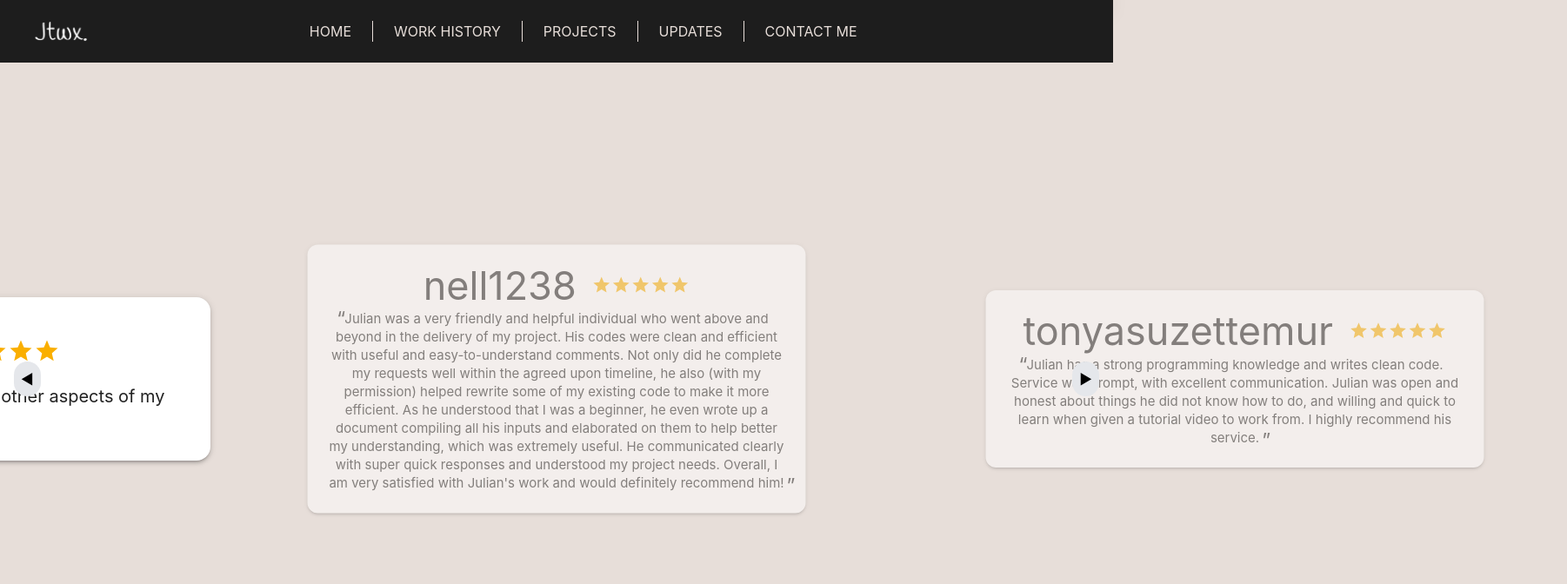
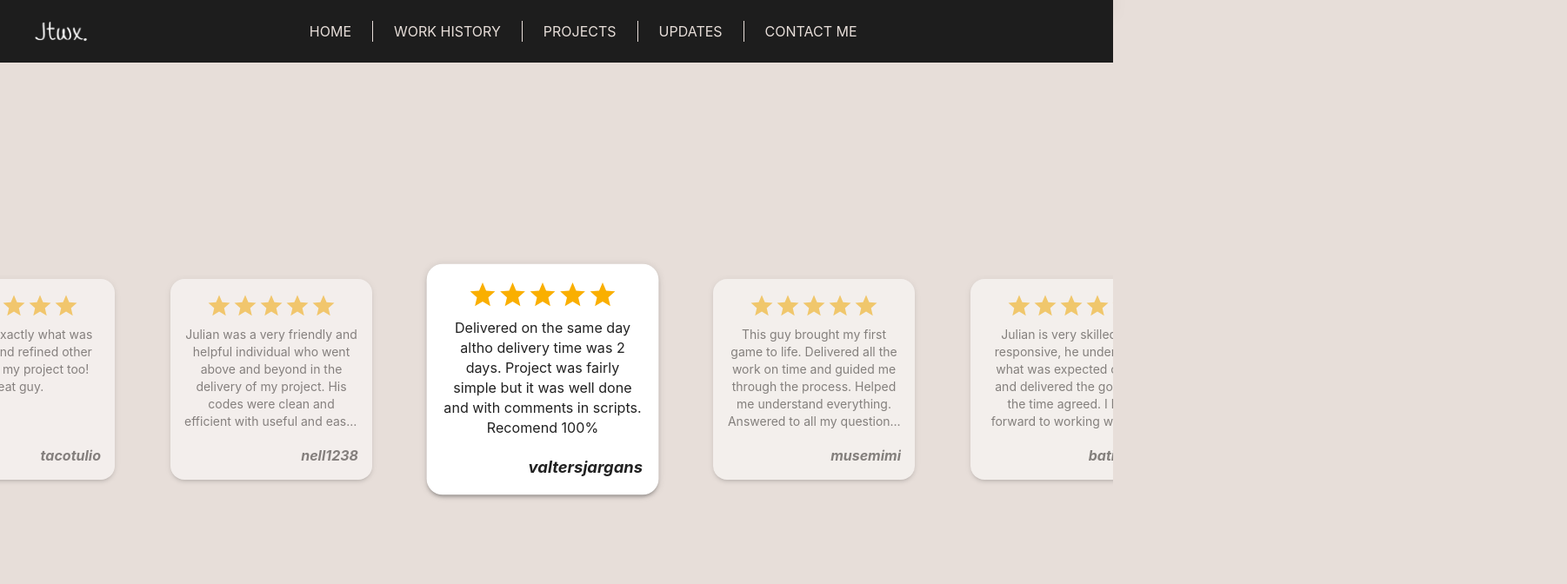
Before and after one commit to juliantwx/Devsite, a React (Create React App) app in the folder frontend/: page /home in a window 1280 px wide. Shown: the top 672 px of the page at 87% size, 1802 px wide, since content can reach past the window. Built offline with nearby package versions, Linux system fonts and the light colour scheme; a web font is replaced by a local one.

Commit message:
Redid carousel component using Embla Carousel library, Updated Review component

```diff
--- a/frontend/package.json
+++ b/frontend/package.json
@@ -9,6 +9,8 @@
     "@testing-library/jest-dom": "^5.17.0",
     "@testing-library/react": "^13.4.0",
     "@testing-library/user-event": "^13.5.0",
+    "embla-carousel-autoplay": "^8.5.1",
+    "embla-carousel-react": "^8.5.1",
     "next-themes": "^0.4.3",
     "react": "^18.3.1",
     "react-dom": "^18.3.1",
--- a/frontend/src/components/Carousel.jsx
+++ b/frontend/src/components/Carousel.jsx
@@ -1,63 +1,38 @@
-import React, { useState } from "react";
+import React, { useState, useEffect } from "react";
+import useEmblaCarousel from "embla-carousel-react";
+import Autoplay from "embla-carousel-autoplay";
 
-const Carousel = ({ items }) => {
+function Carousel({ items }) {
+  const [emblaRef, emblaApi] = useEmblaCarousel({ loop: true }, [
+    Autoplay({ delay: 2000 }),
+  ]);
   const [currentIndex, setCurrentIndex] = useState(0);
 
-  const nextSlide = () => {
-    setCurrentIndex((prevIndex) => (prevIndex + 1) % items.length);
-  };
-
-  const prevSlide = () => {
-    setCurrentIndex((prevIndex) =>
-      prevIndex === 0 ? items.length - 1 : prevIndex - 1
-    );
-  };
+  useEffect(() => {
+    if (!emblaApi) return;
+    function onSelect() {
+      setCurrentIndex(emblaApi.selectedScrollSnap());
+    }
+    emblaApi.on("select", onSelect);
+    onSelect();
+  }, [emblaApi]);
 
   return (
-    <div className="relative flex items-center justify-center w-full">
-      {/* Items */}
-      <div className="flex gap-4 items-center">
-        {items.map((item, index) => {
-          // Determine the position relative to the currentIndex
-          const isCurrent = index === currentIndex;
-          const isLeft =
-            index === (currentIndex - 1 + items.length) % items.length;
-          const isRight = index === (currentIndex + 1) % items.length;
-
-          return (
-            <div
-              key={index}
-              className={`transition-all duration-500 ${
-                isCurrent
-                  ? "scale-100 opacity-100 z-10"
-                  : isLeft || isRight
-                  ? "scale-75 opacity-50 z-5"
-                  : "hidden"
-              }`}
-            >
-              <div className="flex items-center justify-center">{item}</div>
-            </div>
-          );
-        })}
+    <div ref={emblaRef} className="overflow-hidden w-full">
+      <div className="flex">
+        {items.map((item, index) => (
+          <div
+            key={index}
+            className={`flex justify-center transition-opacity duration-500 ${
+              index === currentIndex ? "opacity-100 mx-4" : "opacity-50"
+            }`}
+          >
+            {React.cloneElement(item, { isFocused: index === currentIndex })}
+          </div>
+        ))}
       </div>
-
-      {/* Left Button */}
-      <button
-        className="absolute left-4 z-10 bg-gray-200 p-2 rounded-full hover:bg-gray-300"
-        onClick={prevSlide}
-      >
-        &#9664; {/* Left Arrow */}
-      </button>
-
-      {/* Right Button */}
-      <button
-        className="absolute right-4 z-10 bg-gray-200 p-2 rounded-full hover:bg-gray-300"
-        onClick={nextSlide}
-      >
-        &#9654; {/* Right Arrow */}
-      </button>
     </div>
   );
-};
+}
 
 export default Carousel;
--- a/frontend/src/components/Review.jsx
+++ b/frontend/src/components/Review.jsx
@@ -1,27 +1,35 @@
 import React from "react";
 import { Stack, Rating, Paper } from "@mui/material";
 
-function Review({ name, rating, message }) {
+function Review({ name, rating, message, isFocused }) {
   return (
-    <Paper elevation={3} sx={{ borderRadius: "16px", padding: 4 }}>
-      <Stack className="w-[400px] sm:w-[700px]" gap={1} alignItems="center">
-        {/* Reviewer's name and rating */}
-        <Stack direction="row" gap={3} alignItems="center">
-          <h1 className="text-6xl">{name}</h1>
-          <Rating value={rating} size="large" readOnly></Rating>
-        </Stack>
-
-        {/* Reviewer's comments */}
-        <p className="text-xl text-center">
-          <span className="absolute text-3xl -translate-x-3 -translate-y-1">
-            &ldquo;
-          </span>
+    <Paper
+      elevation={3}
+      sx={{
+        borderRadius: "16px",
+        margin: 4,
+        padding: 2,
+        display: "flex",
+        flexDirection: "column",
+        alignItems: "flex-end",
+        transform: isFocused ? "scale(1.15)" : "scale(1)",
+        transition: "transform 0.5s ease-in-out",
+      }}
+    >
+      <Stack
+        className="w-[150px] sm:w-[200px] h-[125px] sm:h-[175px]"
+        gap={1}
+        alignItems="center"
+      >
+        {/* Reviewer's name, rating, and comments */}
+        <Rating value={rating} size="large" readOnly></Rating>
+        <p className="text-sm text-center line-clamp-6 overflow-hidden text-ellipses">
           {message}
-          <span className="absolute text-3xl translate-x-1 translate-y-0">
-            &rdquo;
-          </span>
         </p>
       </Stack>
+      <h1 className="text-md font-bold line-clamp-1 text-ellipses italic">
+        {name}
+      </h1>
     </Paper>
   );
 }
```
Also changed, not shown: frontend/src/pages/Home.jsx (+0 -8 lines), 2 other files (tests, documents, lock files or other folders).
